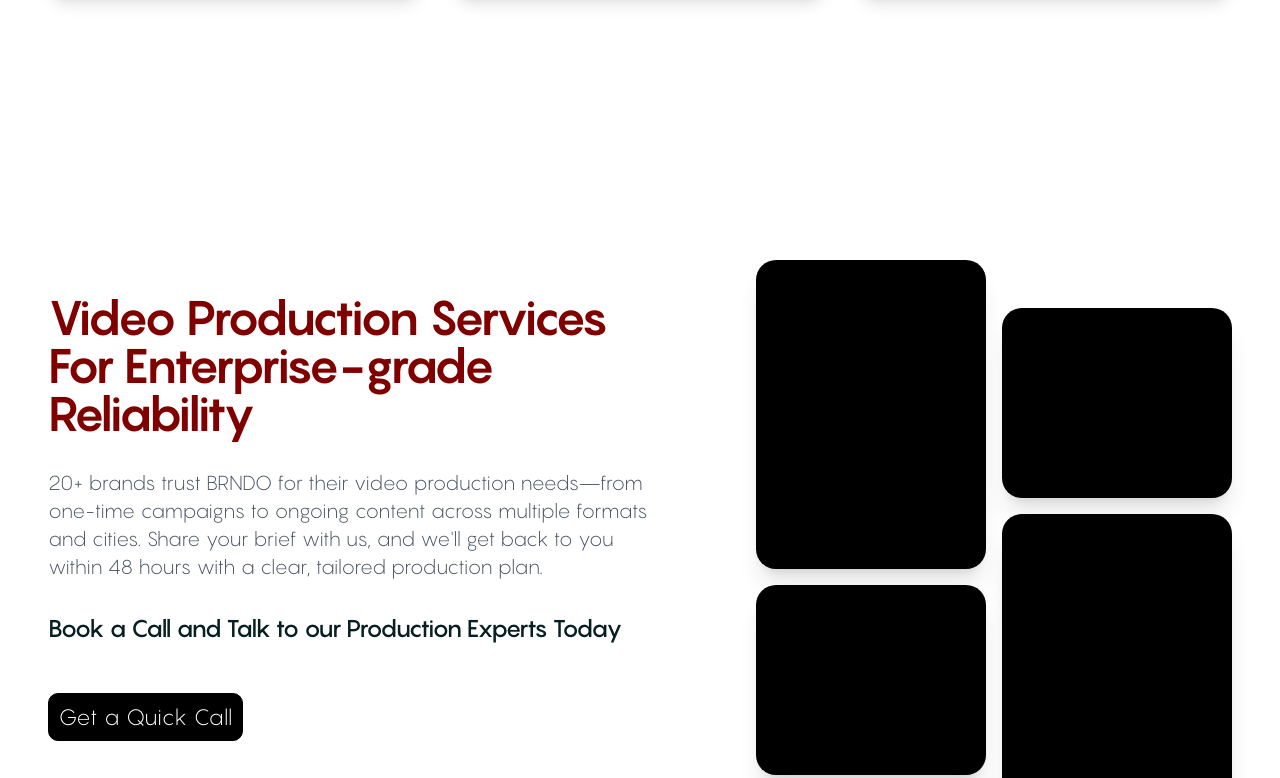
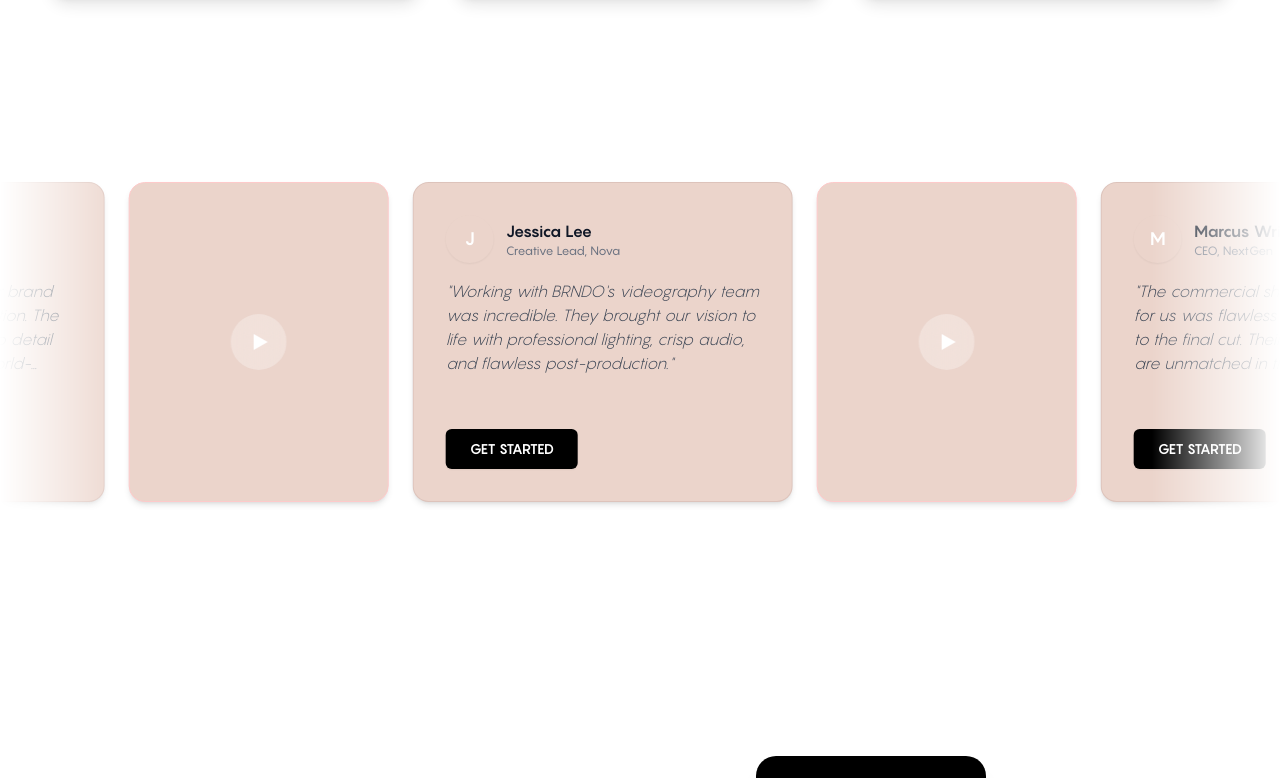
Before and after one commit to amanaanubhav/brndo.in, a Next.js app: page /video-shoot in a window 1280 px wide. Shown: the part 3410-4188 px from the top of the page. Built offline with nearby package versions, Linux system fonts and the light colour scheme.

Commit message:
feat: add testimonial component with marquee scroll and integrate into video shoot landing page

```diff
--- a/src/app/(pages)/video-shoot/page.jsx
+++ b/src/app/(pages)/video-shoot/page.jsx
@@ -4,8 +4,8 @@ import Hero from '@/features/video-shoot/Hero';
 import Reels from '@/features/video-shoot/Reels';
 import MediaPlayback from '@/features/video-shoot/MediaPlayback';
 import WorkGrid from '@/features/video-shoot/WorkGrid';
+import Testimonial from '@/features/video-shoot/Testimonial';
 import EnterpriseReliability from '@/features/video-shoot/EnterpriseReliability';
-import HowItWorks from '@/features/video-shoot/HowItWorks';
 import FAQ from '@/features/faq/FAQ';
 import GlobalGradient from '@/components/ui/GlobalGradient';
 import { faqsData } from '@/data/faqs';
@@ -24,8 +24,8 @@ export default function VideoShootPage() {
       <Reels />
       <MediaPlayback />
       <WorkGrid />
+      <Testimonial />
       <EnterpriseReliability />
-      <HowItWorks />
 
       <div className="min-h-[100dvh] flex flex-col justify-center">
         <FAQ data={faqsData.videoShoot} showCta={false} />
--- /dev/null
+++ b/src/features/video-shoot/Testimonial.jsx
@@ -0,0 +1,85 @@
+import { motion } from 'framer-motion';
+
+const mediaPlaceholders = [
+  'https://images.unsplash.com/photo-1601506521937-0121a7fe2b6c?auto=format&fit=crop&w=600&q=80',
+  'https://images.unsplash.com/photo-1590130638520-22c60815eb07?auto=format&fit=crop&w=600&q=80',
+  'https://images.unsplash.com/photo-1627918451108-7243c7b649df?auto=format&fit=crop&w=600&q=80'
+];
+
+const testimonialData = [
+  {
+    name: 'David Carter',
+    role: 'Marketing Director, Vora',
+    image: 'https://images.unsplash.com/photo-1494790108377-be9c29b29330?auto=format&fit=crop&w=150&q=80',
+    text: '"BRNDO completely elevated our brand with their stunning video production. The cinematography and attention to detail during the shoot were simply world-class."'
+  },
+  {
+    name: 'Jessica Lee',
+    role: 'Creative Lead, Nova',
+    image: 'https://images.unsplash.com/photo-1472099645785-5658abf4ff4e?auto=format&fit=crop&w=150&q=80',
+    text: '"Working with BRNDO\'s videography team was incredible. They brought our vision to life with professional lighting, crisp audio, and flawless post-production."'
+  },
+  {
+    name: 'Marcus Wright',
+    role: 'CEO, NextGen',
+    image: 'https://images.unsplash.com/photo-1438761681033-6461ffad8d80?auto=format&fit=crop&w=150&q=80',
+    text: '"The commercial shoot BRNDO handled for us was flawless from pre-production to the final cut. Their video professionals are unmatched in the industry."'
+  }
+];
+
+export default function Testimonial() {
+  const sets = [0, 1, 2];
+  // To make infinite scroll seamless, we duplicate the sets
+  const displaySets = [...sets, ...sets];
+
+  return (
+    <section className="py-16 md:py-20 flex flex-col justify-center bg-white dark:bg-gray-950 transition-colors duration-300 overflow-hidden">
+      <div className="w-full">
+        {/* Marquee Container */}
+        <div className="flex overflow-hidden group py-2 w-full max-w-[1800px] mx-auto [mask-image:linear-gradient(to_right,transparent,black_15%,black_85%,transparent)] [-webkit-mask-image:linear-gradient(to_right,transparent,black_15%,black_85%,transparent)] md:[mask-image:linear-gradient(to_right,transparent,black_10%,black_90%,transparent)] md:[-webkit-mask-image:linear-gradient(to_right,transparent,black_10%,black_90%,transparent)]">
+          <div className="flex w-max animate-marquee group-hover:[animation-play-state:paused]">
+            {displaySets.map((setItem, index) => (
+              <div key={index} className="flex flex-row items-center gap-3 md:gap-6 px-2 md:px-3">
+                {/* Media Block (Colored Placeholder) */}
+                <div className="relative rounded-2xl overflow-hidden w-[200px] h-[260px] md:w-[260px] md:h-[320px] shadow-md flex-shrink-0 bg-brndo-lightRed border border-red-200 dark:border-red-900/50 group/media cursor-pointer flex items-center justify-center">
+
+                  {/* Subtle overlay icon representing video play */}
+                  <div className="w-14 h-14 bg-white/30 backdrop-blur-md rounded-full flex items-center justify-center transition-transform duration-300 group-hover/media:scale-110">
+                    <div className="w-0 h-0 border-t-[8px] border-t-transparent border-l-[14px] border-l-white border-b-[8px] border-b-transparent ml-1"></div>
+                  </div>
+                </div>
+
+                {/* Testimonial Block */}
+                <div className="relative rounded-2xl overflow-hidden bg-brndo-lightRed dark:bg-brndo-red/20 border border-brndo-red/10 dark:border-brndo-red/30 shadow-md p-6 md:p-8 w-[280px] h-[260px] md:w-[380px] md:h-[320px] flex-shrink-0 flex flex-col justify-between cursor-default">
+                  {/* Content Area */}
+                  <div className="flex flex-col gap-3 md:gap-4">
+                    <div className="flex items-center gap-3">
+                      {/* Avatar Placeholder */}
+                      <div className="w-10 h-10 md:w-12 md:h-12 rounded-full shadow-sm bg-brndo-lightRed flex items-center justify-center text-white font-bold text-lg">
+                        {testimonialData[setItem].name.charAt(0)}
+                      </div>
+                      <div className="flex flex-col">
+                        <span className="font-bold text-gray-900 dark:text-gray-100 text-sm md:text-base">{testimonialData[setItem].name}</span>
+                        <span className="text-xs text-gray-500 dark:text-gray-400">{testimonialData[setItem].role}</span>
+                      </div>
+                    </div>
+                    <p className="text-sm md:text-base text-gray-700 dark:text-gray-300 italic line-clamp-4 font-light">
+                      {testimonialData[setItem].text}
+                    </p>
+                  </div>
+
+                  {/* Bottom Left Button */}
+                  <div className="mt-auto pt-4 self-start">
+                    <button className="bg-black text-white px-5 py-2 md:px-6 md:py-2.5 rounded-md text-xs md:text-sm font-semibold uppercase hover:bg-gray-900 dark:bg-brndo-red dark:hover:bg-brndo-darkRed cursor-pointer transition-colors shadow-sm">
+                      Get Started
+                    </button>
+                  </div>
+                </div>
+              </div>
+            ))}
+          </div>
+        </div>
+      </div>
+    </section>
+  );
+}
```
